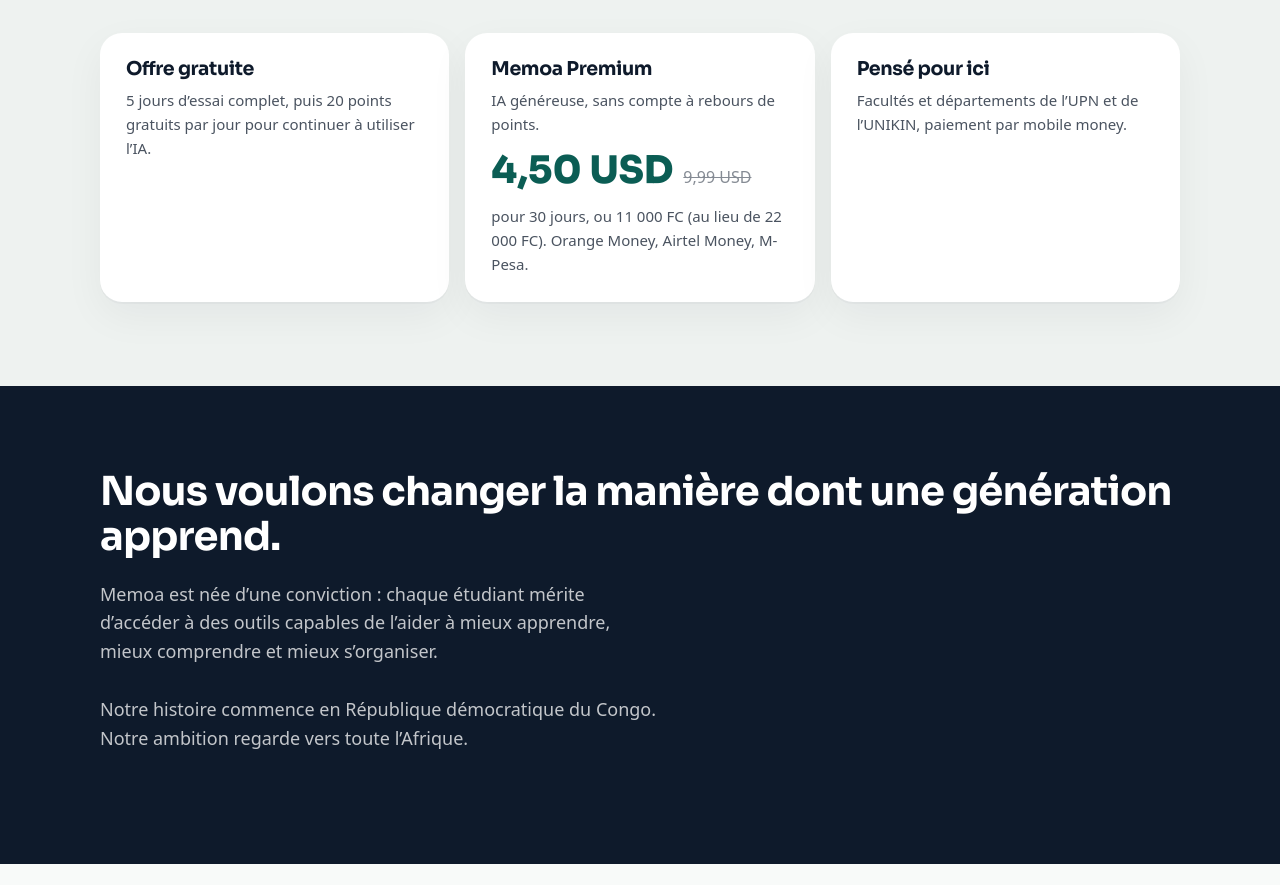
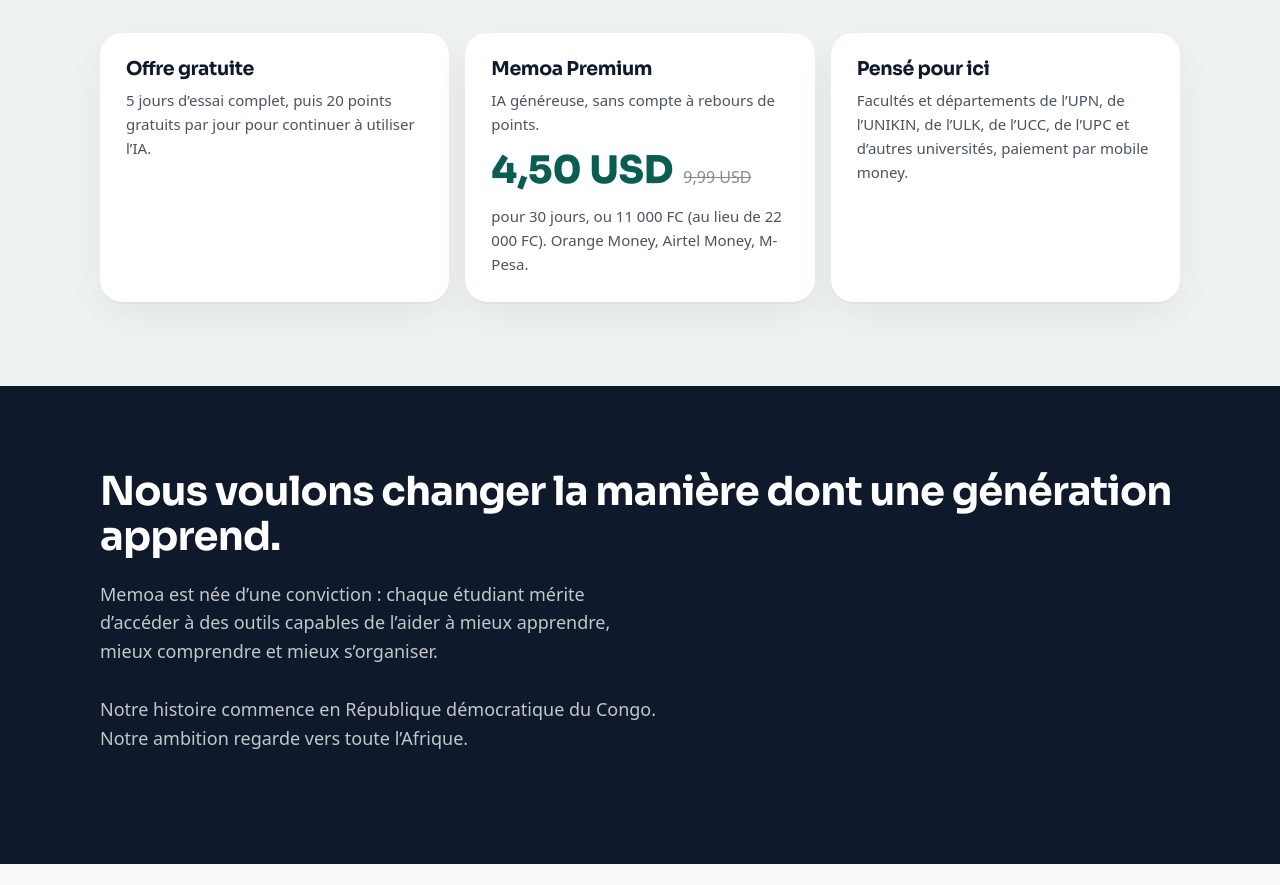
Before and after one commit to memoaacademia-cmd/memoa-sie, a plain HTML site: page index.html in a window 1280 px wide. Shown: the part 3631-4516 px from the top of the page. Drawn offline with Linux system fonts and the light colour scheme.

Commit message:
Add files via upload

```diff
--- a/index.html
+++ b/index.html
@@ -100,7 +100,7 @@ dialog ol{padding-left:20px;margin:14px 0 20px}dialog li{margin:10px 0}dialog sv
 <p class="lead">Une IA généraliste répond à une question. Memoa organise un parcours : tes cours, tes notes, tes outils intelligents, tes ressources et tes examens vivent au même endroit, pour que chaque réponse serve ta progression.</p>
 <div class="grid"><div class="card"><h3>Offre gratuite</h3><p>5 jours d’essai complet, puis 20 points gratuits par jour pour continuer à utiliser l’IA.</p></div>
 <div class="card"><h3>Memoa Premium</h3><p>IA généreuse, sans compte à rebours de points.</p><div class="price"><b>4,50 USD</b><s>9,99 USD</s></div><p>pour 30 jours, ou 11 000 FC (au lieu de 22 000 FC). Orange Money, Airtel Money, M-Pesa.</p></div>
-<div class="card"><h3>Pensé pour ici</h3><p>Facultés et départements de l’UPN et de l’UNIKIN, paiement par mobile money.</p></div></div></div></section>
+<div class="card"><h3>Pensé pour ici</h3><p>Facultés et départements de l’UPN, de l’UNIKIN, de l’ULK, de l’UCC, de l’UPC et d’autres universités, paiement par mobile money.</p></div></div></div></section>
 
 <section class="dark" id="vision"><div class="wrap"><h2>Nous voulons changer la manière dont une génération apprend.</h2>
 <p class="lead">Memoa est née d’une conviction : chaque étudiant mérite d’accéder à des outils capables de l’aider à mieux apprendre, mieux comprendre et mieux s’organiser.<br><br>Notre histoire commence en République démocratique du Congo. Notre ambition regarde vers toute l’Afrique.</p></div></section>
```
